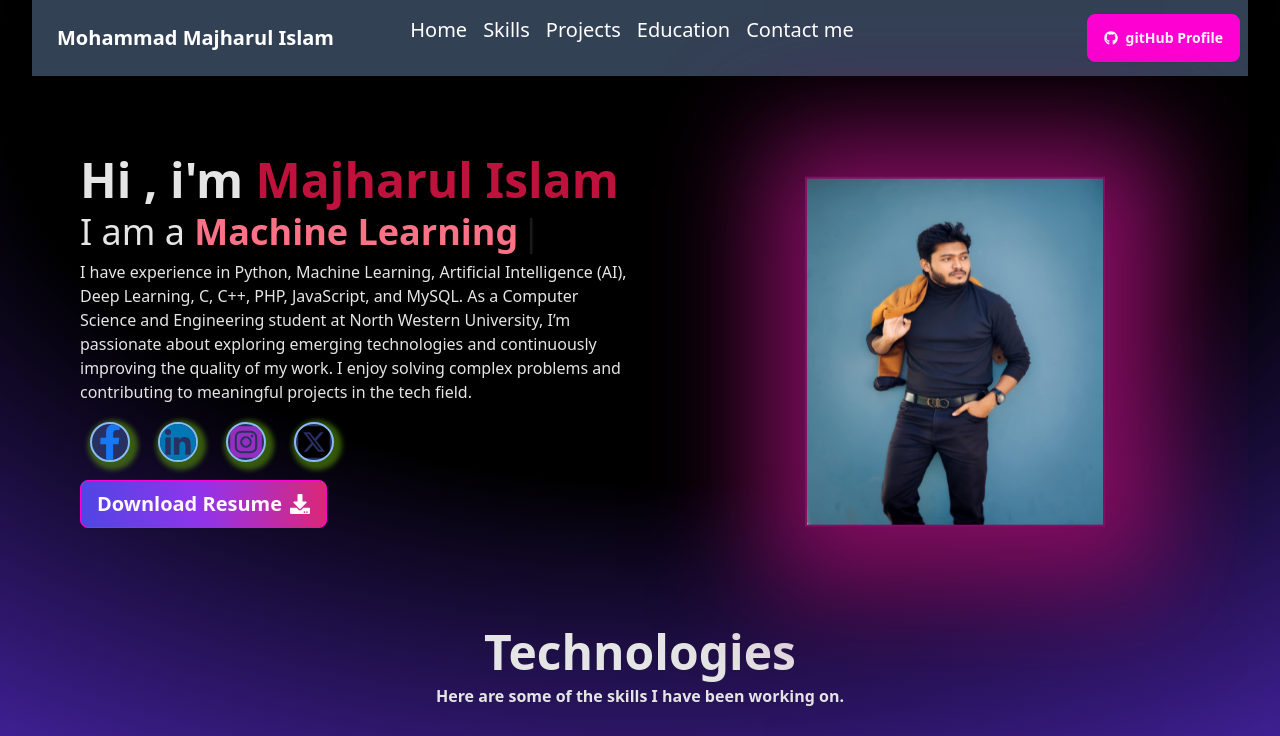
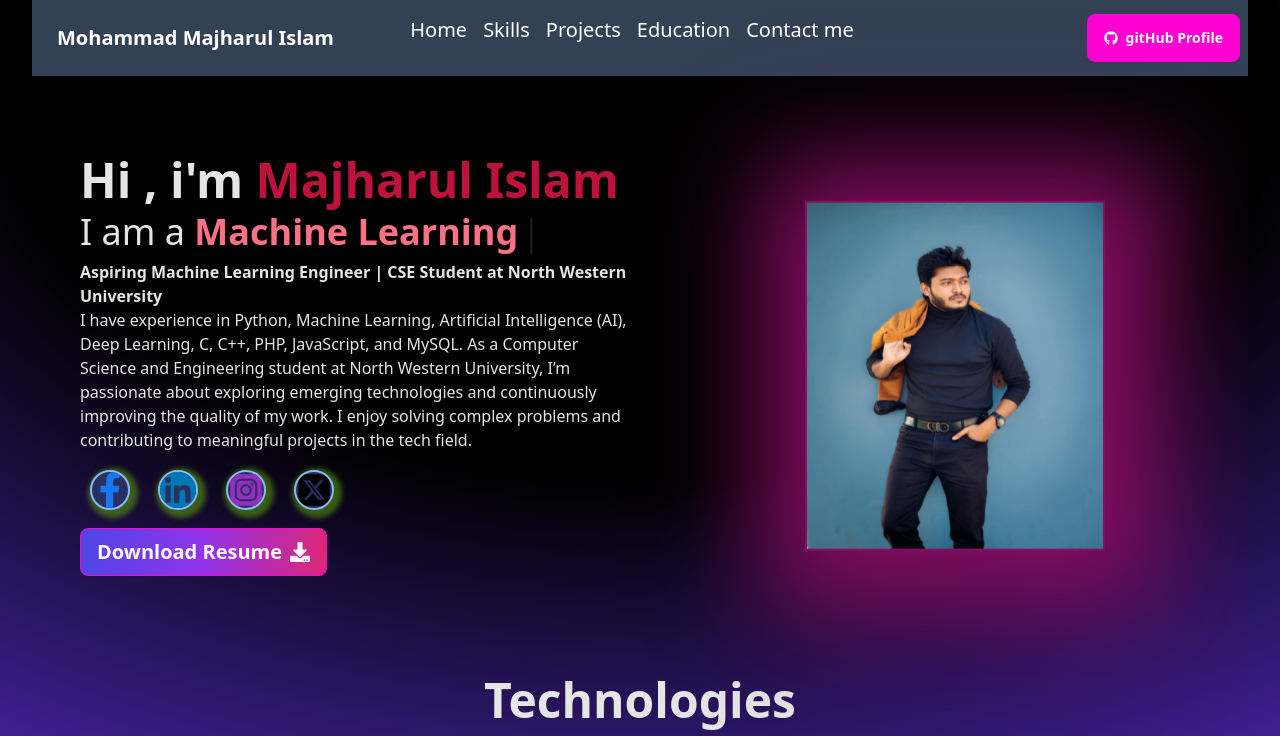
Before and after one commit to ItsRaj-Official/raj008, a React (Vite) app: page / in a window 1280 px wide. Shown: the top 736 px of the page. Built offline with nearby package versions, Linux system fonts and the light colour scheme.

Commit message:
Update About.jsx

```diff
--- a/src/Components/About.jsx
+++ b/src/Components/About.jsx
@@ -53,6 +53,15 @@ const About = () => {
             initial="hidden"
             animate="visible"
           >
+
+            <motion.h4 className=" text -2xl font-bold">
+            Aspiring Machine Learning Engineer | CSE Student at North Western University
+          </motion.h4>
+          <motion.p
+            variants={container(0.6)}
+            initial="hidden"
+            animate="visible"
+            ></motion.p>
             I have experience in Python, Machine Learning, Artificial Intelligence (AI), Deep Learning, C, C++, PHP, JavaScript, and MySQL. As a Computer Science and Engineering student at North Western University, I’m passionate about exploring emerging technologies and continuously improving the quality of my work. I enjoy solving complex problems and contributing to meaningful projects in the tech field.
 
 
```
